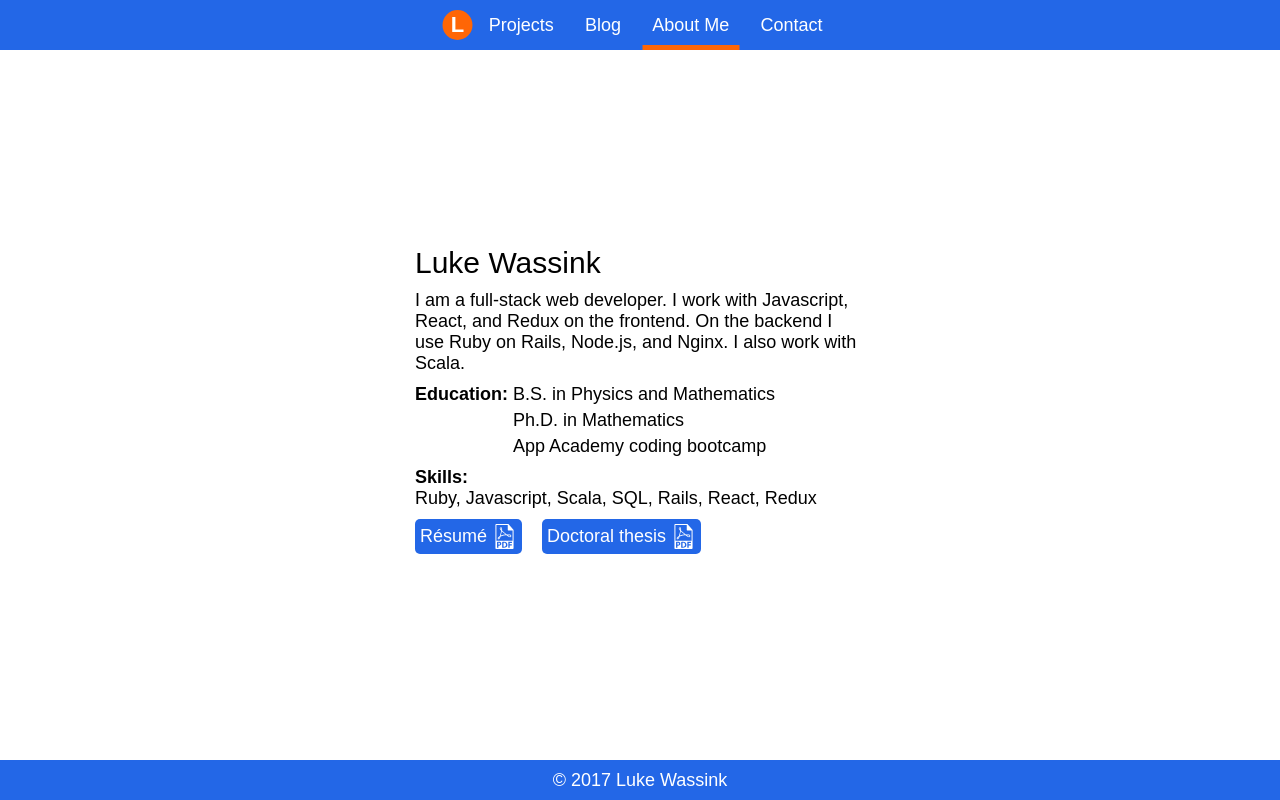
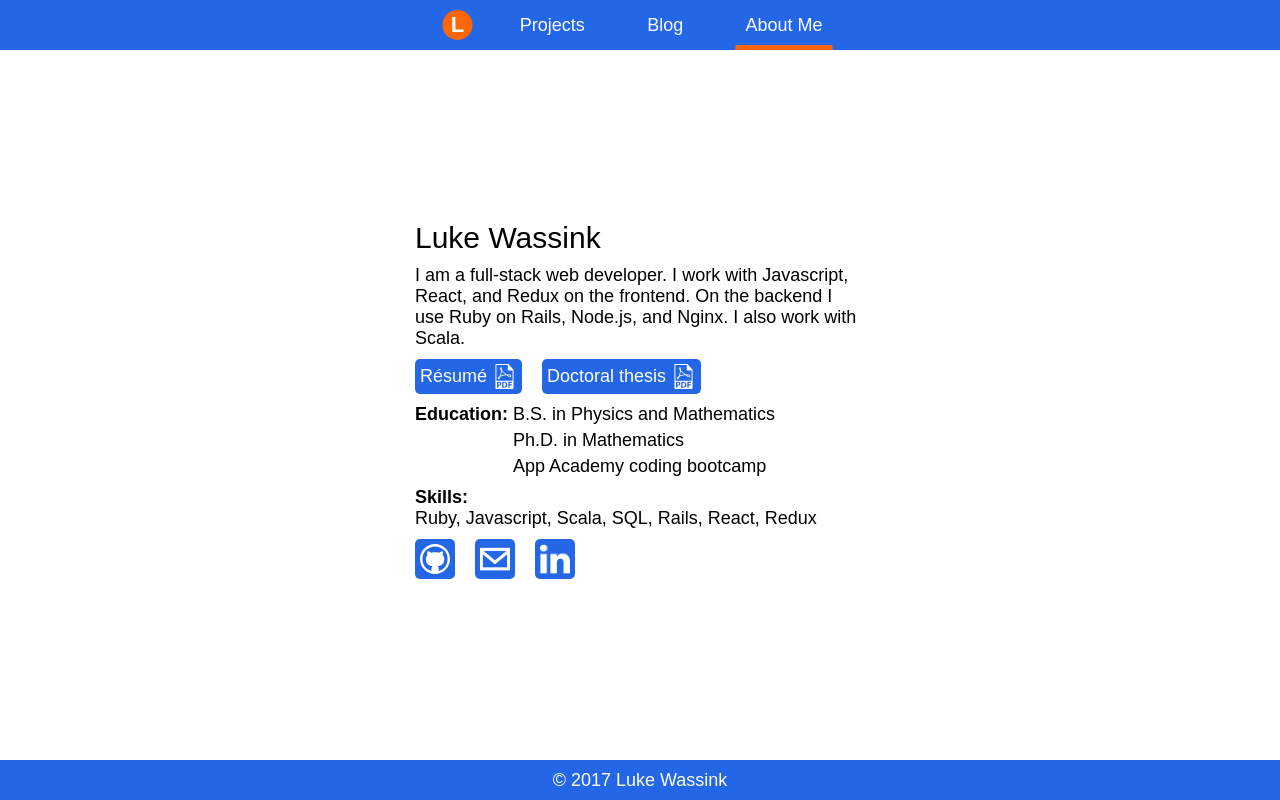
Before and after one commit to lwassink/personal-site, a React app in the folder frontend/: page /about-me in a window 1280 px wide. Built offline with nearby package versions, Linux system fonts and the light colour scheme; a web font is replaced by a local one.

Commit message:
combine contact with about-me

```diff
--- a/frontend/src/components/AboutMe.jsx
+++ b/frontend/src/components/AboutMe.jsx
@@ -1,6 +1,11 @@
 import React from 'react';
 import CopyrightBar from './CopyrightBar';
 import { PDFTag } from './tags/LabelTags';
+import {
+  GithubTag,
+  EmailTag,
+  LinkedinTag
+} from './tags/IconTags';
 
 class AboutMe extends React.Component {
   render() {
@@ -13,6 +18,16 @@ class AboutMe extends React.Component {
             I work with Javascript, React, and Redux on the frontend.
             On the backend I use Ruby on Rails, Node.js, and Nginx.
             I also work with Scala.
+          </section>
+          <section>
+            <PDFTag
+            label="R&eacute;sum&eacute;"
+            url="/assets/luke-wassink-resume.pdf"
+            />
+            <PDFTag
+            label="Doctoral thesis"
+            url="/assets/luke-wassink-thesis.pdf"
+            />
           </section>
           <section>
             <label>Education:</label>
@@ -35,14 +50,9 @@ class AboutMe extends React.Component {
               </p>
           </section>
           <section>
-            <PDFTag
-            label="R&eacute;sum&eacute;"
-            url="/assets/luke-wassink-resume.pdf"
-            />
-            <PDFTag
-            label="Doctoral thesis"
-            url="/assets/luke-wassink-thesis.pdf"
-            />
+            <GithubTag />
+            <EmailTag />
+            <LinkedinTag />
           </section>
         </div>
         <CopyrightBar fixed={true} />
--- a/frontend/src/components/App.jsx
+++ b/frontend/src/components/App.jsx
@@ -19,7 +19,6 @@ export default ({ store }) => (
         <Route path="/posts" component={Blog} />
         <Route path="/projects" component={ProjectsContainer} />
         <Route path="/about-me" component={AboutMe} />
-        <Route path="/contact" component={Contact} />
         <Route exact path="/" component={SplashContainer} />
       </div>
     </Provider>
--- a/frontend/src/components/NavBar.jsx
+++ b/frontend/src/components/NavBar.jsx
@@ -52,7 +52,6 @@ class NavBar extends React.Component {
           <NavLink to="/projects">Projects</NavLink>
           <NavLink to="/posts">Blog</NavLink>
           <NavLink to="/about-me">About Me</NavLink>
-          <NavLink to="/contact">Contact</NavLink>
         </section>
       </div>
     );
--- a/frontend/src/components/splash/SplashContact.jsx
+++ b/frontend/src/components/splash/SplashContact.jsx
@@ -1,29 +1,21 @@
 import React from 'react';
-import IconTag from '../tags/IconTag';
+import {
+  GithubTag,
+  EmailTag,
+  LinkedinTag
+} from '../tags/IconTags';
 
 export default () => (
   <div className="splash-section splash-contact">
     <ul>
       <li>
-        <IconTag
-          imagePath='/assets/images/github-icon.svg'
-          alt='Github icon'
-          text='My Gitub'
-          url='https://github.com/lwassink' />
+        <GithubTag />
       </li>
       <li>
-        <IconTag
-          imagePath='/assets/images/email-icon.png'
-          text='Email me'
-          alt='Email icon'
-          url='mailto:lwassink@gmail.com' />
+        <EmailTag />
       </li>
       <li>
-        <IconTag
-          imagePath='/assets/images/linkedin-icon.png'
-          text='My Linkedin'
-          alt='Linkedin icon'
-          url='https://www.linkedin.com/in/lwassink/' />
+        <LinkedinTag />
       </li>
     </ul>
   </div>
--- /dev/null
+++ b/frontend/src/components/tags/IconTags.jsx
@@ -0,0 +1,53 @@
+import React from 'react';
+
+const IconTag = ({ imagePath, url, alt, text }) => {
+  const HEIGHT = 30;
+  const linkStyles = {
+    width: HEIGHT,
+    height: HEIGHT,
+    display: 'inline-block',
+    background: '#2367e7',
+    padding: 5,
+    borderRadius: 5
+  };
+  const imageStyles = {
+    height: HEIGHT,
+    width: HEIGHT,
+    borderRadius: 0,
+    display: 'inline-block',
+    margin: 0,
+    WebkitFilter: 'invert(1)',
+    filter: 'invert(1)',
+  };
+
+  return (
+    <a style={linkStyles} href={url} target="blank" className="tooltip">
+      <span className="tooltiptext">{text}</span>
+      <img style={imageStyles} alt={alt} src={imagePath} />
+    </a>
+  );
+};
+
+export const GithubTag = (props) => (
+  <IconTag {...props}
+    imagePath='/assets/images/github-icon.svg'
+    alt='Github icon'
+    text='My Gitub'
+    url='https://github.com/lwassink' />
+);
+
+export const EmailTag = (props) => (
+  <IconTag {...props}
+    imagePath='/assets/images/email-icon.png'
+    text='Email me'
+    alt='Email icon'
+    url='mailto:lwassink@gmail.com' />
+)
+
+export const LinkedinTag = (props) => (
+  <IconTag {...props}
+    imagePath='/assets/images/linkedin-icon.png'
+    text='My Linkedin'
+    alt='Linkedin icon'
+    url='https://www.linkedin.com/in/lwassink/' />
+)
--- a/frontend/src/styles/about-me.scss
+++ b/frontend/src/styles/about-me.scss
@@ -37,12 +37,12 @@ div.about-me {
     margin-right: 20px;
   }
 
-  @media only screen and ( max-height: 400px ){
+  @media only screen and ( max-height: 460px ){
 		margin: 30px 0 50px 0;
 	}
 
-	@media only screen and ( max-height: 330px ){
-		margin: 60px 0 50px 0;
+	@media only screen and ( max-height: 395px ){
+		margin: 70px 0 50px 0;
 	}
 
   @media only screen and ( max-width: 400px ) and ( max-height: 530px ){
--- a/frontend/src/styles/nav-bar.scss
+++ b/frontend/src/styles/nav-bar.scss
@@ -10,7 +10,7 @@ div.nav-bar {
 
   width: 100%;
   height: $height;
-  min-width: 320px;
+  min-width: 290px;
 
   section.center {
     position: absolute;
@@ -66,7 +66,7 @@ div.nav-bar {
       transform: translate(-50%, 0);
       flex-direction: column;
       margin-top: 5px;
-      height: 230px;
+      height: 200px;
       min-width: 0;
     }
 
@@ -95,7 +95,7 @@ div.nav-bar {
   }
 
   div.nav-bar.open {
-    height: 235px;
+    height: 205px;
 
     a {
       cursor: default;
```
